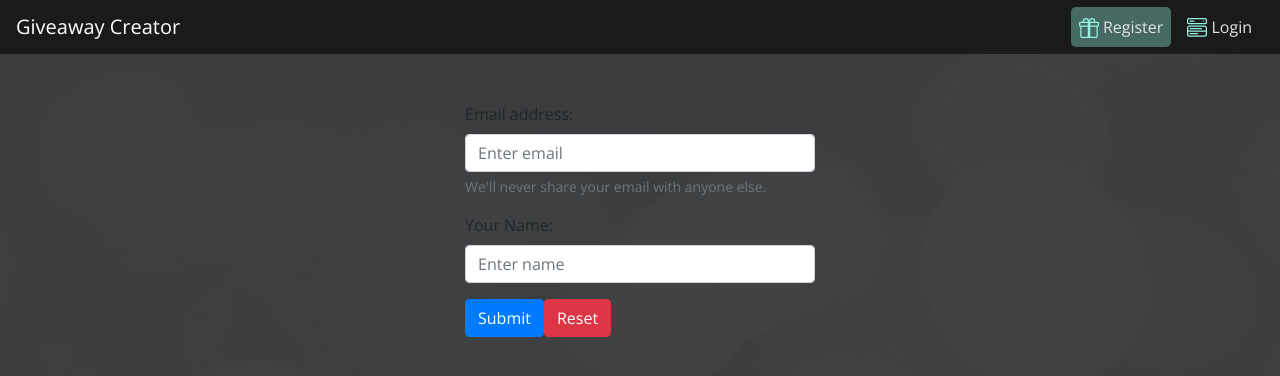
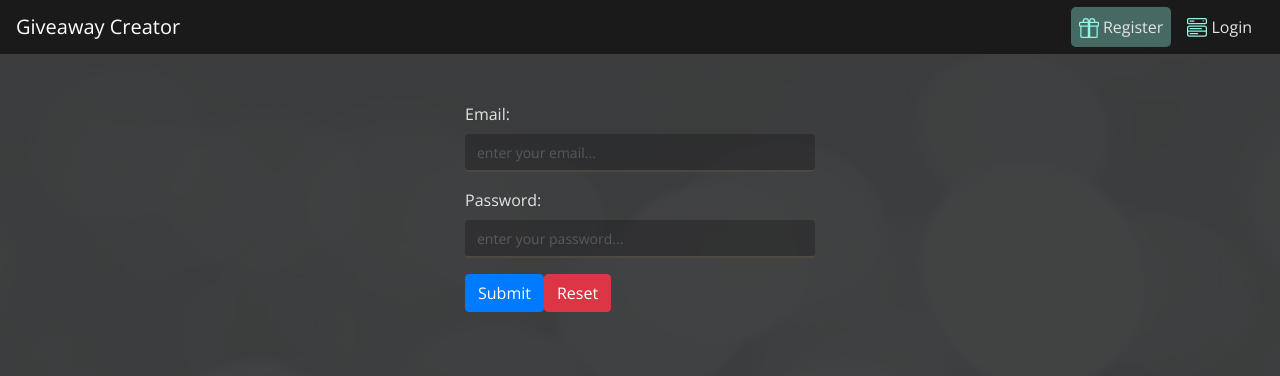
Before and after one commit to Andrei1524/gw-creator, a Nuxt app in the folder client/: page /register in a window 1280 px wide. Shown: the top 376 px of the page. Built offline with nearby package versions, Linux system fonts and the light colour scheme.

Commit message:
move input to custom component and add border highlight

```diff
--- a/client/assets/css/override/bootstrap-vue.scss
+++ b/client/assets/css/override/bootstrap-vue.scss
@@ -76,3 +76,31 @@ btn:focus, a:focus {
 }
 
 // REGISTER/LOGIN custom center container
+
+// CUSTOM FORMS
+.custom-form {
+  label {
+    color: $light-gray;
+  }
+
+  input {
+    border: none;
+    background: #1a1a1b61;
+    transition: .4s;
+    border-bottom: 2px solid rgba(208,187,143,.1803921568627451);
+  }
+
+  input::placeholder {
+    color: $quarter-opacity-white;
+    font-size: 14px;
+  }
+
+  input:focus {
+    outline: none;
+    border-color: unset;
+    border-bottom: 2px solid #d0bb8f!important;
+    color: $light-gray !important;
+    box-shadow: none;
+    background: #1a1a1b61;
+  }
+}
--- a/client/components/_shared/Header.vue
+++ b/client/components/_shared/Header.vue
@@ -1,50 +1,58 @@
 <template>
-  <div class='header custom-header'>
-    <b-navbar toggleable='lg' type='dark' variant='info' :class="{'pr-3': !isLoggedIn}">
-      <b-navbar-brand to='/'>Giveaway Creator</b-navbar-brand>
+  <div class="header custom-header">
+    <b-navbar
+      toggleable="lg"
+      type="dark"
+      variant="info"
+      :class="{ 'pr-3': !isLoggedIn }"
+    >
+      <b-navbar-brand to="/">Giveaway Creator</b-navbar-brand>
 
-      <b-navbar-toggle target='nav-collapse'></b-navbar-toggle>
+      <b-navbar-toggle target="nav-collapse"></b-navbar-toggle>
 
-      <b-collapse id='nav-collapse' is-nav>
+      <b-collapse id="nav-collapse" is-nav>
         <!-- Right aligned nav items -->
         <!--  AUTH NAV  -->
-        <b-navbar-nav class='ml-auto d-flex align-items-center' v-if='isLoggedIn'>
-          <b-nav-item href='#' class='special-nav-item'>
-            <b-icon icon='gift' aria-hidden='true'></b-icon>
+        <b-navbar-nav
+          v-if="isLoggedIn"
+          class="ml-auto d-flex align-items-center"
+        >
+          <b-nav-item href="#" class="special-nav-item">
+            <b-icon icon="gift" aria-hidden="true"></b-icon>
             Create
           </b-nav-item>
-          <b-nav-item href='#'>
-            <b-icon icon='menu-button-wide' aria-hidden='true'></b-icon>
+          <b-nav-item href="#">
+            <b-icon icon="menu-button-wide" aria-hidden="true"></b-icon>
             Dashboard
           </b-nav-item>
-          <b-nav-item-dropdown class='custom-dropdown' right no-caret no-flip>
+          <b-nav-item-dropdown class="custom-dropdown" right no-caret no-flip>
             <template #button-content>
-              <b-avatar src='https://placekitten.com/300/300'></b-avatar>
+              <b-avatar src="https://placekitten.com/300/300"></b-avatar>
             </template>
-            <b-dropdown-item href='#'>
-              <b-icon icon='person-fill' aria-hidden='true'></b-icon>
+            <b-dropdown-item href="#">
+              <b-icon icon="person-fill" aria-hidden="true"></b-icon>
               Profile
             </b-dropdown-item>
-            <b-dropdown-item href='#'>
-              <b-icon icon='gear-fill' aria-hidden='true'></b-icon>
+            <b-dropdown-item href="#">
+              <b-icon icon="gear-fill" aria-hidden="true"></b-icon>
               Settings
             </b-dropdown-item>
-            <hr class='white-hr'>
+            <hr class="white-hr" />
             <b-dropdown-item-button>
-              <b-icon icon='arrow-bar-left' aria-hidden='true'></b-icon>
+              <b-icon icon="arrow-bar-left" aria-hidden="true"></b-icon>
               Logout
             </b-dropdown-item-button>
           </b-nav-item-dropdown>
         </b-navbar-nav>
 
         <!--  NON AUTH NAV  -->
-        <b-navbar-nav class='ml-auto d-flex align-items-center' v-else>
-          <b-nav-item to='/register' class='special-nav-item'>
-            <b-icon icon='gift' aria-hidden='true'></b-icon>
+        <b-navbar-nav v-else class="ml-auto d-flex align-items-center">
+          <b-nav-item to="/register" class="special-nav-item">
+            <b-icon icon="gift" aria-hidden="true"></b-icon>
             Register
           </b-nav-item>
-          <b-nav-item to='/login'>
-            <b-icon icon='menu-button-wide' aria-hidden='true'></b-icon>
+          <b-nav-item to="/login">
+            <b-icon icon="menu-button-wide" aria-hidden="true"></b-icon>
             Login
           </b-nav-item>
         </b-navbar-nav>
@@ -62,19 +70,14 @@ export default {
   },
 
   computed: {
-    ...mapGetters('modules/auth', [
-      'isLoggedIn',
-      'loggedInUser'
-    ])
+    ...mapGetters('modules/auth', ['isLoggedIn', 'loggedInUser']),
   },
 
-  mounted() {
-  }
+  mounted() {},
 }
 </script>
 
-
-<style lang='scss' scoped>
+<style lang="scss" scoped>
 @import './assets/css/variables';
 
 .nav-item {
--- /dev/null
+++ b/client/components/customFormElements/customInput.vue
@@ -0,0 +1,72 @@
+<template>
+  <b-form-group id="input-group" :label="label" :label-for="labelFor">
+    <b-form-input
+      :id="labelFor"
+      v-model="input_value"
+      :type="type"
+      :placeholder="placeholder"
+      :required="required"
+      shadow-none
+      :style="{color: highlight.color, borderBottom: highlight.borderBottom}"
+      @change="colorChange"
+    ></b-form-input>
+  </b-form-group>
+</template>
+
+<script>
+export default {
+  props: {
+    label: {
+      type: String,
+      required: false,
+      default: ''
+    },
+
+    labelFor: {
+      type: String,
+      required: true,
+    },
+
+    type: {
+      type: String,
+      required: false,
+      default: ''
+    },
+
+    placeholder: {
+      type: String,
+      required: false,
+      default: ''
+    },
+
+    required: {
+      type: Boolean,
+      required: false,
+    },
+  },
+
+  data() {
+    return {
+      highlight: {
+        color: '#ffffff73',
+        borderBottom: '2px solid #d0bb8f2e',
+      },
+      input_value: '',
+    }
+  },
+
+  methods: {
+    colorChange() {
+      this.highlight = this.input_value.length > 0 ? {color: '#FFF', borderBottom: '2px solid #D0BB8F'} : {color: '#ffffff73', borderBottom: '2px solid #d0bb8f2e'}
+      this.$emit('emit_input', {
+        data: this.input_value,
+        input_name: this.name
+      })
+    }
+  }
+}
+</script>
+
+<style lang="scss" scoped>
+@import 'assets/css/variables';
+</style>
--- a/client/pages/register.vue
+++ b/client/pages/register.vue
@@ -1,35 +1,31 @@
 <template>
-  <div class='register-page'>
-    <b-container class='mt-5'>
+  <div class="register-page">
+    <b-container class="mt-5">
       <b-row class="justify-content-md-center">
         <b-col col lg="4">
-          <b-form @submit='onSubmit' @reset='onReset' v-if='show'>
-            <b-form-group
-              id='input-group-1'
-              label='Email address:'
-              label-for='input-1'
-              description="We'll never share your email with anyone else."
-            >
-              <b-form-input
-                id='input-1'
-                v-model='form.email'
-                type='email'
-                placeholder='Enter email'
-                required
-              ></b-form-input>
-            </b-form-group>
+          <b-form
+            v-if="show"
+            class="custom-form"
+            @submit="onSubmit"
+            @reset="onReset"
+          >
+            <custom-input
+              :label="'Email:'"
+              :label-for="'email'"
+              :type="'email'"
+              :placeholder="'enter your email...'"
+              :required="true"
+            />
+            <custom-input
+              :label="'Password:'"
+              :label-for="'password'"
+              :type="'password'"
+              :placeholder="'enter your password...'"
+              :required="true"
+            />
 
-            <b-form-group id='input-group-2' label='Your Name:' label-for='input-2'>
-              <b-form-input
-                id='input-2'
-                v-model='form.name'
-                placeholder='Enter name'
-                required
-              ></b-form-input>
-            </b-form-group>
-
-            <b-button type='submit' variant='primary'>Submit</b-button>
-            <b-button type='reset' variant='danger'>Reset</b-button>
+            <b-button type="submit" variant="primary">Submit</b-button>
+            <b-button type="reset" variant="danger">Reset</b-button>
           </b-form>
         </b-col>
       </b-row>
@@ -38,33 +34,37 @@
 </template>
 
 <script>
+import customInput from '~/components/customFormElements/customInput'
+
 export default {
+  components: { customInput },
+
   data() {
     return {
       form: {
         email: '',
-        name: ''
+        name: '',
       },
-      show: true
+      show: true,
     }
   },
 
   methods: {
     onSubmit(event) {
-      event.preventDefault()
-      alert(JSON.stringify(this.form))
+      // event.preventDefault()
+      // alert(JSON.stringify(this.form))
     },
     onReset(event) {
-      event.preventDefault()
-      // Reset our form values
-      this.form.email = ''
-      this.form.name = ''
-      // Trick to reset/clear native browser form validation state
-      this.show = false
-      this.$nextTick(() => {
-        this.show = true
-      })
-    }
-  }
+      // event.preventDefault()
+      // // Reset our form values
+      // this.form.email = ''
+      // this.form.name = ''
+      // // Trick to reset/clear native browser form validation state
+      // this.show = false
+      // this.$nextTick(() => {
+      //   this.show = true
+      // })
+    },
+  },
 }
 </script>
```
